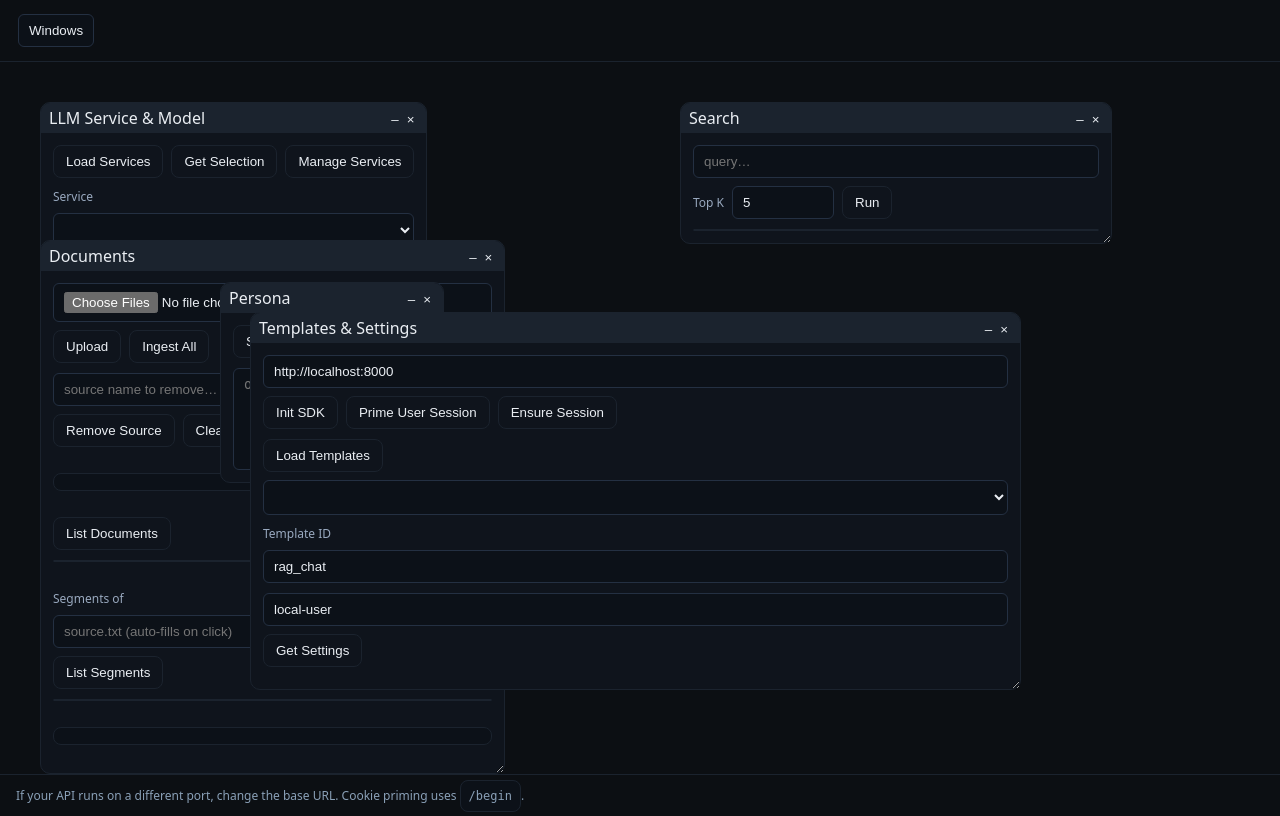
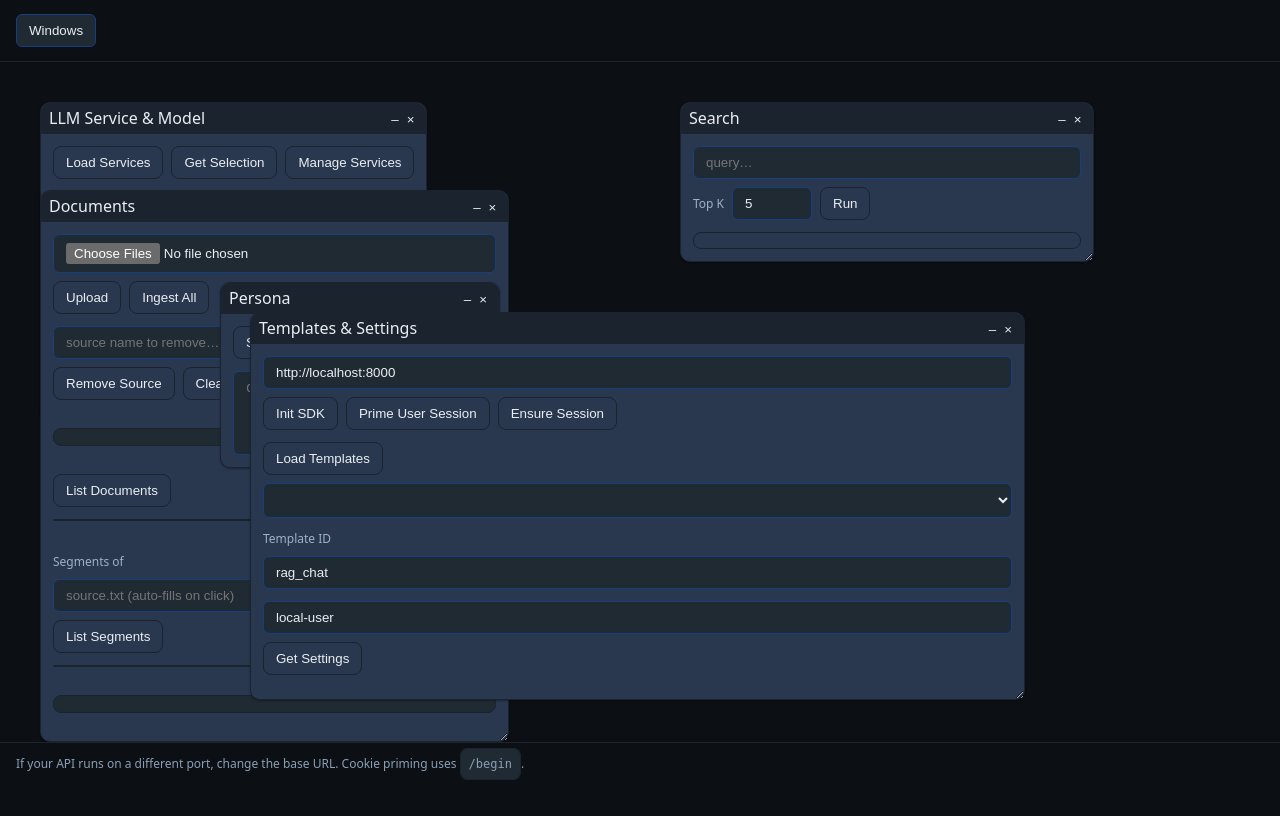
Before and after one commit to deployable-tech/deployable-knowledge-web, a Python web app: template templates/index.html in a window 1280 px wide. After the commit the page ends 780 px from the top, so only its background shows below. Run offline with Jinja, Linux system fonts and the light colour scheme; the template is opened without the code that fills it, so the values that code supplies are empty.

Commit message:
style sheet upgrade

```diff
--- a/static/ui/css/style.css
+++ b/static/ui/css/style.css
@@ -1,164 +1,430 @@
- :root {
+/* =========================================================
+   THEME TOKENS
+   Adjust these to reskin the app without touching components
+   ========================================================= */
+:root {
   color-scheme: dark;
-  --bg: #0c0f13;
-  --fg: #eaeef3;
-  --border: #1b232e;
-  --panel-bg: #0f141c;
-  --input-bg: #0c1118;
-  --input-border: #243042;
-  --accent: #3557ff;
-  --danger: #b33;
-  --ok: #69f0ae;
-  --err: #ff867c;
- }
- [data-theme="light"] {
+
+  /* Typography */
+  --font-body: ui-sans-serif, system-ui, -apple-system, Segoe UI, Roboto, "Helvetica Neue", Arial, "Noto Sans", "Liberation Sans", sans-serif;
+  --font-mono: ui-monospace, SFMono-Regular, Menlo, Consolas, "Liberation Mono", monospace;
+
+  /* Palette (dark) */
+  --bg:            #0c0f13;
+  --fg:            #eaeef3;
+  --text-subtle:   #9cb2c9;
+  --text-muted:    #8aa0b7;
+  --title:         #b9c8dc;
+
+  --border:        #1b232e;
+  --panel-bg:      #29384f; /* surfaces / cards / windows */
+  --surface-2:     #202a32; /* inputs / textareas */
+
+  --input-bg:      var(--surface-2);
+  --input-border:  #154080;
+
+  --accent:        #90a3ff;
+  --accent-contrast: #ffffff;
+
+  --danger:        #b33;
+  --ok:            #69f0ae;
+  --err:           #ff867c;
+
+  /* Layout rhythm */
+  --space-1: 4px;
+  --space-2: 8px;
+  --space-3: 12px;
+  --space-4: 16px;
+  --space-5: 20px;
+  --space-6: 24px;
+
+  /* Sizing */
+  --border-w: 1px;
+  --radius-1: 6px;
+  --radius-2: 8px;
+  --radius-3: 10px;
+  --radius-pill: 999px;
+
+  /* Windowing */
+  --win-min-w: 280px;
+  --win-min-h: 160px;
+
+  /* Effects */
+  --shadow-1: 0 1px 2px rgba(0,0,0,.35);
+  --ring: 2px solid var(--accent);
+
+  /* Motion */
+  --speed-1: 120ms;
+  --speed-2: 180ms;
+  --ease-1: cubic-bezier(.2,.9,.3,1);
+}
+
+[data-theme="light"] {
   color-scheme: light;
-  --bg: #ffffff;
-  --fg: #1a1a1a;
-  --border: #d0d7e1;
-  --panel-bg: #f5f7fa;
-  --input-bg: #ffffff;
-  --input-border: #d0d7e1;
-  --accent: #3557ff;
-  --danger: #b33;
-  --ok: #0a7d43;
-  --err: #c62828;
- }
-body { margin:0; font-family: ui-sans-serif, system-ui, -apple-system, Segoe UI, Roboto; background:var(--bg); color:var(--fg); }
-header { padding:14px 18px; border-bottom:1px solid var(--border); display:flex; gap:12px; align-items:center; position:relative; }
-header input, header button, header select { background:var(--input-bg); color:var(--fg); border:1px solid var(--input-border); border-radius:6px; padding:8px 10px; }
-header button { cursor:pointer; }
-header .menu-list { display:none; position:absolute; top:100%; left:18px; background:var(--panel-bg); border:1px solid var(--border); border-radius:8px; list-style:none; margin:4px 0 0 0; padding:4px 0; }
-header .menu-list.visible { display:block; }
-header .menu-list li { padding:4px 12px; white-space:nowrap; cursor:pointer; }
-header .menu-list li:hover { background:var(--input-bg); }
-main { position:relative; padding:16px; min-height:calc(100vh - 120px); overflow:hidden; }
-section { background:var(--panel-bg); border:1px solid var(--border); border-radius:10px; padding:12px; display:flex; flex-direction:column; gap:10px; }
-h2 { font-size:14px; font-weight:700; margin:0 0 4px 0; color:#b9c8dc; text-transform:uppercase; letter-spacing:0.06em; }
-.row { display:flex; gap:8px; flex-wrap:wrap; align-items:center; }
-label { font-size:12px; color:#99a9bf; }
-input, select, textarea { background:var(--input-bg); color:var(--fg); border:1px solid var(--input-border); border-radius:6px; padding:8px 10px; width:100%; }
-textarea { min-height:84px; resize:vertical; }
-button { background:var(--panel-bg); color:var(--fg); border:1px solid var(--border); border-radius:8px; padding:8px 12px; cursor:pointer; }
-button:disabled { opacity:0.5; cursor:not-allowed; }
-pre, code { background:var(--input-bg); border:1px solid var(--border); border-radius:8px; padding:8px; overflow:auto; }
-#chatOut { white-space:pre-wrap; word-break:break-word; }
-.grid-2 { display:grid; grid-template-columns: 1fr 1fr; gap:12px; }
-.pill { padding:2px 8px; border:1px solid var(--border); border-radius:999px; font-size:11px; color:#b9c8dc; }
-.spacer { height:8px; }
-.list { max-height:220px; overflow:auto; border:1px solid var(--border); border-radius:8px; }
-.item { padding:8px 10px; border-bottom:1px solid var(--border); display:flex; justify-content:space-between; gap:8px; }
-.item:last-child { border-bottom:0; }
-.subtle { color:#9ab; font-size:12px; }
-.mono { font-family: ui-monospace, SFMono-Regular, Menlo, Consolas, monospace; }
-.ok { color:var(--ok); }
-.err { color:var(--err); }
-footer { padding:12px 16px; border-top:1px solid var(--border); font-size:12px; color:#8aa0b7; }
-/* toss into your page */
-.obj-card{border:1px solid var(--border);border-radius:10px;background:var(--panel-bg)}
-.obj-card__head{padding:10px 12px;border-bottom:1px solid var(--border)}
-.obj-card__title{margin:0;font-size:16px;color:#cfe3ff}
-.obj-card__body{padding:10px 12px;display:flex;flex-direction:column;gap:8px}
-.obj-card__row{display:grid;grid-template-columns:180px 1fr;gap:8px;align-items:start}
-.obj-card__label{color:#9cb2c9;font-size:12px}
-.obj-card__value{color:var(--fg);font-size:14px}
-.obj-card__error{color:var(--err);font-size:12px;margin-top:4px}
-.mono{font-family:ui-monospace,SFMono-Regular,Menlo,Consolas,monospace}
-.pill{padding:2px 8px;border:1px solid var(--border);border-radius:999px;font-size:11px}
-.pill--yes{border-color:#115e3b;background:#0d1f19;color:var(--ok)}
-.pill--no{border-color:#5e1111;background:#1f0d0d;color:var(--err)}
-.block{display:block}
-.inline{display:inline}
-.in{background:var(--input-bg);color:var(--fg);border:1px solid var(--input-border);border-radius:6px;padding:6px 8px}
-.in-text,.in-number{width:100%}
-.in-textarea{width:100%;min-height:96px;resize:vertical}
-.in-select{width:100%}
-.in-range{width:100%}
-.range-wrap{display:flex;gap:10px;align-items:center}
-.range-readout{min-width:44px;text-align:right}
-.combo-wrap{display:block}
-.obj-card__actions { display:flex; gap:8px; flex-wrap:wrap; margin-top:8px; }
-.obj-card__foot { padding:10px 12px; border-top:1px solid var(--border); }
-.obj-card--selected { border-color:var(--accent); box-shadow: 0 0 0 1px var(--accent) inset; }
 
-.btn { padding:6px 10px; border:1px solid var(--border); border-radius:8px; background:var(--panel-bg); color:var(--fg); cursor:pointer; }
-.btn--primary { border-color:var(--accent); }
-.btn--danger  { border-color:var(--danger); }
-.btn--ghost   { background:transparent; }
-.obj-card--selected { border-color:var(--accent); box-shadow:0 0 0 1px var(--accent) inset; }
+  --bg:            #ffffff;
+  --fg:            #1a1a1a;
+  --text-subtle:   #5d6f86;
+  --text-muted:    #566b81;
+  --title:         #2a3b52;
 
-/* window system */
+  --border:        #d0d7e1;
+  --panel-bg:      #f5f7fa;
+  --surface-2:     #ffffff;
+
+  --input-bg:      var(--surface-2);
+  --input-border:  #d0d7e1;
+
+  --accent:        #3557ff;
+  --accent-contrast: #ffffff;
+
+  --danger:        #b33;
+  --ok:            #0a7d43;
+  --err:           #c62828;
+}
+
+/* =========================================================
+   BASE / RESETS
+   ========================================================= */
+*,
+*::before,
+*::after { box-sizing: border-box; }
+
+html, body { height: 100%; }
+
+body {
+  margin: 0;
+  font-family: var(--font-body);
+  background: var(--bg);
+  color: var(--fg);
+  line-height: 1.45;
+}
+
+img, svg, video { max-width: 100%; height: auto; }
+
+:focus-visible {
+  outline: var(--ring);
+  outline-offset: 2px;
+}
+
+a { color: inherit; text-decoration: none; }
+
+/* =========================================================
+   LAYOUT
+   ========================================================= */
+header {
+  padding: calc(var(--space-3) + 2px) var(--space-4);
+  border-bottom: var(--border-w) solid var(--border);
+  display: flex;
+  gap: var(--space-3);
+  align-items: center;
+  position: relative;
+}
+
+header input,
+header button,
+header select {
+  background: var(--input-bg);
+  color: var(--fg);
+  border: var(--border-w) solid var(--input-border);
+  border-radius: var(--radius-1);
+  padding: var(--space-2) var(--space-3);
+}
+
+header button { cursor: pointer; }
+
+header .menu-list {
+  display: none;
+  position: absolute;
+  top: 100%;
+  left: var(--space-4);
+  background: var(--panel-bg);
+  border: var(--border-w) solid var(--border);
+  border-radius: var(--radius-2);
+  list-style: none;
+  margin: var(--space-1) 0 0 0;
+  padding: var(--space-1) 0;
+  box-shadow: var(--shadow-1);
+}
+
+header .menu-list.visible { display: block; }
+
+header .menu-list li {
+  padding: var(--space-1) var(--space-3);
+  white-space: nowrap;
+  cursor: pointer;
+}
+header .menu-list li:hover { background: var(--surface-2); }
+
+main {
+  position: relative;
+  padding: var(--space-4);
+  min-height: calc(100vh - 120px);
+  overflow: hidden;
+}
+
+section {
+  background: var(--panel-bg);
+  border: var(--border-w) solid var(--border);
+  border-radius: var(--radius-3);
+  padding: var(--space-3);
+  display: flex;
+  flex-direction: column;
+  gap: var(--space-3);
+}
+
+/* =========================================================
+   TYPOGRAPHY & COMMON ELEMENTS
+   ========================================================= */
+h2 {
+  font-size: 14px;
+  font-weight: 700;
+  margin: 0 0 var(--space-1) 0;
+  color: var(--title);
+  text-transform: uppercase;
+  letter-spacing: 0.06em;
+}
+
+label { font-size: 12px; color: var(--text-subtle); }
+
+input, select, textarea {
+  background: var(--input-bg);
+  color: var(--fg);
+  border: var(--border-w) solid var(--input-border);
+  border-radius: var(--radius-1);
+  padding: var(--space-2) var(--space-3);
+  width: 100%;
+}
+
+textarea { min-height: 84px; resize: vertical; }
+
+button {
+  background: var(--panel-bg);
+  color: var(--fg);
+  border: var(--border-w) solid var(--border);
+  border-radius: var(--radius-2);
+  padding: var(--space-2) var(--space-3);
+  cursor: pointer;
+  transition: transform var(--speed-1) var(--ease-1);
+}
+button:hover { transform: translateY(-1px); }
+button:active { transform: translateY(0); }
+button:disabled { opacity: 0.5; cursor: not-allowed; }
+
+pre, code {
+  background: var(--surface-2);
+  border: var(--border-w) solid var(--border);
+  border-radius: var(--radius-2);
+  padding: var(--space-2);
+  overflow: auto;
+}
+
+.grid-2 { display: grid; grid-template-columns: 1fr 1fr; gap: var(--space-3); }
+.row { display: flex; gap: var(--space-2); flex-wrap: wrap; align-items: center; }
+.spacer { height: var(--space-2); }
+.list { max-height: 220px; overflow: auto; border: var(--border-w) solid var(--border); border-radius: var(--radius-2); }
+.item {
+  padding: var(--space-2) var(--space-3);
+  border-bottom: var(--border-w) solid var(--border);
+  display: flex;
+  justify-content: space-between;
+  gap: var(--space-2);
+}
+.item:last-child { border-bottom: 0; }
+
+.subtle { color: var(--text-muted); font-size: 12px; }
+.mono { font-family: var(--font-mono); }
+
+/* Status text helpers */
+.ok  { color: var(--ok); }
+.err { color: var(--err); }
+
+/* =========================================================
+   UTILITIES / TOKENS APPLIED
+   ========================================================= */
+.pill {
+  padding: 2px 8px;
+  border: var(--border-w) solid var(--border);
+  border-radius: var(--radius-pill);
+  font-size: 11px;
+  color: var(--title);
+}
+.pill--yes { border-color: #115e3b; background: #0d1f19; color: var(--ok); }
+.pill--no  { border-color: #5e1111; background: #1f0d0d; color: var(--err); }
+
+.block { display: block; }
+.inline { display: inline; }
+
+.in { background: var(--input-bg); color: var(--fg); border: var(--border-w) solid var(--input-border); border-radius: var(--radius-1); padding: 6px 8px; }
+.in-text, .in-number { width: 100%; }
+.in-textarea { width: 100%; min-height: 96px; resize: vertical; }
+.in-select { width: 100%; }
+.in-range { width: 100%; }
+.range-wrap { display: flex; gap: 10px; align-items: center; }
+.range-readout { min-width: 44px; text-align: right; }
+.combo-wrap { display: block; }
+
+/* =========================================================
+   CARDS
+   ========================================================= */
+.obj-card {
+  border: var(--border-w) solid var(--border);
+  border-radius: var(--radius-3);
+  background: var(--panel-bg);
+}
+.obj-card__head {
+  padding: 10px 12px;
+  border-bottom: var(--border-w) solid var(--border);
+}
+.obj-card__title {
+  margin: 0;
+  font-size: 16px;
+  color: #cfe3ff;
+  white-space: pre-wrap;
+  word-break: break-word;
+}
+.obj-card__body {
+  padding: 10px 12px;
+  display: flex;
+  flex-direction: column;
+  gap: var(--space-2);
+}
+.obj-card__row {
+  display: grid;
+  grid-template-columns: 180px 1fr;
+  gap: var(--space-2);
+  align-items: start;
+}
+.obj-card__label { color: var(--text-subtle); font-size: 12px; }
+.obj-card__value {
+  color: var(--fg);
+  font-size: 14px;
+  white-space: pre-wrap;
+  word-break: break-word;
+}
+.obj-card__error { color: var(--err); font-size: 12px; margin-top: 4px; }
+.obj-card__actions { display: flex; gap: var(--space-2); flex-wrap: wrap; margin-top: var(--space-2); }
+.obj-card__foot { padding: 10px 12px; border-top: var(--border-w) solid var(--border); }
+.obj-card--selected { border-color: var(--accent); box-shadow: 0 0 0 1px var(--accent) inset; }
+
+/* Button variants (optional utility class) */
+.btn { padding: 6px 10px; border: var(--border-w) solid var(--border); border-radius: var(--radius-2); background: var(--panel-bg); color: var(--fg); cursor: pointer; }
+.btn--primary { border-color: var(--accent); }
+.btn--danger  { border-color: var(--danger); }
+.btn--ghost   { background: transparent; }
+
+/* =========================================================
+   WINDOW SYSTEM
+   ========================================================= */
 .window {
-  position:absolute;
-  background:var(--panel-bg);
-  border:1px solid var(--border);
-  border-radius:10px;
-  display:flex;
-  flex-direction:column;
-  resize:both;
-  overflow:hidden;
+  position: absolute;
+  background: var(--panel-bg);
+  border: var(--border-w) solid var(--border);
+  border-radius: var(--radius-3);
+  display: flex;
+  flex-direction: column;
+  resize: both;
+  overflow: hidden;
+  min-width: var(--win-min-w);
+  min-height: var(--win-min-h);
+  box-shadow: var(--shadow-1);
 }
 .window__titlebar {
-  background:var(--border);
-  padding:4px 8px;
-  cursor:move;
-  display:flex;
-  justify-content:space-between;
-  align-items:center;
-  user-select:none;
+  background: var(--border);
+  padding: 4px 8px;
+  cursor: move;
+  display: flex;
+  justify-content: space-between;
+  align-items: center;
+  user-select: none;
 }
-.window__controls button { background:transparent; border:none; color:var(--fg); cursor:pointer; padding:0 4px; }
+.window__controls button {
+  background: transparent;
+  border: none;
+  color: var(--fg);
+  cursor: pointer;
+  padding: 0 4px;
+}
 .window__body {
-  padding:12px;
-  display:flex;
-  flex-direction:column;
-  gap:10px;
-  flex:1;
-  overflow:auto;
-  min-height:0;
+  padding: var(--space-3);
+  display: flex;
+  flex-direction: column;
+  gap: var(--space-3);
+  flex: 1;
+  overflow: auto;
+  min-height: 0;
 }
-.window--docked { top:0 !important; left:0 !important; }
+.window--docked { top: 0 !important; left: 0 !important; }
 
-/* chat styles */
+/* =========================================================
+   CHAT
+   ========================================================= */
 .chat-history {
-  flex:1;
-  overflow:auto;
-  display:flex;
-  flex-direction:column;
-  gap:8px;
-  padding:8px;
-  border:1px solid var(--border);
-  border-radius:8px;
-  background:var(--input-bg);
-  min-height:0;
+  flex: 1;
+  overflow: auto;
+  display: flex;
+  flex-direction: column;
+  gap: var(--space-2);
+  padding: var(--space-2);
+  border: var(--border-w) solid var(--border);
+  border-radius: var(--radius-2);
+  background: var(--surface-2);
+  min-height: 0;
 }
 .chat-msg {
-  max-width:80%;
-  padding:8px 12px;
-  border-radius:8px;
-  white-space:pre-wrap;
-  word-break:break-word;
+  max-width: 80%;
+  padding: var(--space-2) var(--space-3);
+  border-radius: var(--radius-2);
+  white-space: pre-wrap;
+  word-break: break-word;
 }
-.chat-msg--user { background:var(--accent); margin-left:auto; }
-.chat-msg--bot  { background:var(--panel-bg); margin-right:auto; }
-.chat-input { display:flex; flex-direction:column; gap:8px; flex-shrink:0; }
-.chat-input textarea { min-height:80px; resize:vertical; }
-.chat-ctrls { margin-bottom:8px; }
-[data-id="chat"] .window__body { overflow:hidden; }
+.chat-msg--user { background: var(--accent); color: var(--accent-contrast); margin-left: auto; }
+.chat-msg--bot  { background: var(--panel-bg); margin-right: auto; }
+
+.chat-input { display: flex; flex-direction: column; gap: var(--space-2); flex-shrink: 0; }
+.chat-input textarea { min-height: 80px; resize: vertical; }
+
+.chat-ctrls { margin-bottom: var(--space-2); }
+
+[data-id="chat"] .window__body { overflow: hidden; }
+
+/* =========================================================
+   SEARCH / PERSONA AREAS
+   ========================================================= */
 [data-id="persona"] textarea {
-  flex:1;
-  width:100%;
-  resize:none;
-  white-space:pre-wrap;
-  word-break:break-word;
+  flex: 1;
+  width: 100%;
+  resize: none;
+  white-space: pre-wrap;
+  word-break: break-word;
 }
+
+#chatOut { white-space: pre-wrap; word-break: break-word; }
+
 [data-id="search"] #searchOut {
-  flex:1;
-  max-height:none;
-  min-height:0;
+  flex: 1;
+  max-height: none;
+  min-height: 0;
 }
 [data-id="search"] .obj-card__value,
 [data-id="search"] .obj-card__title {
-  white-space:pre-wrap;
-  word-break:break-word;
+  white-space: pre-wrap;
+  word-break: break-word;
 }
+
+/* =========================================================
+   FOOTER
+   ========================================================= */
+footer {
+  padding: var(--space-3) var(--space-4);
+  border-top: var(--border-w) solid var(--border);
+  font-size: 12px;
+  color: var(--text-muted);
+}
+
+/* =========================================================
+   ACCESSIBILITY / MOTION
+   ========================================================= */
+@media (prefers-reduced-motion: reduce) {
+  * { transition: none !important; animation: none !important; }
+}
```
